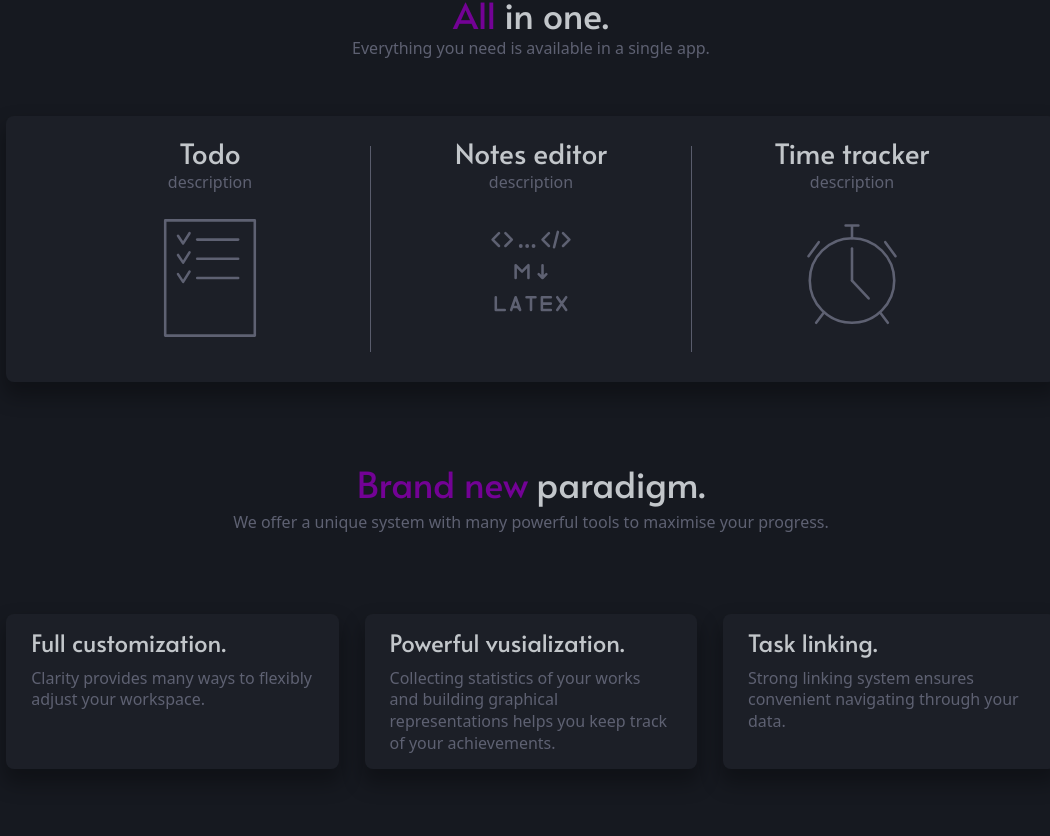
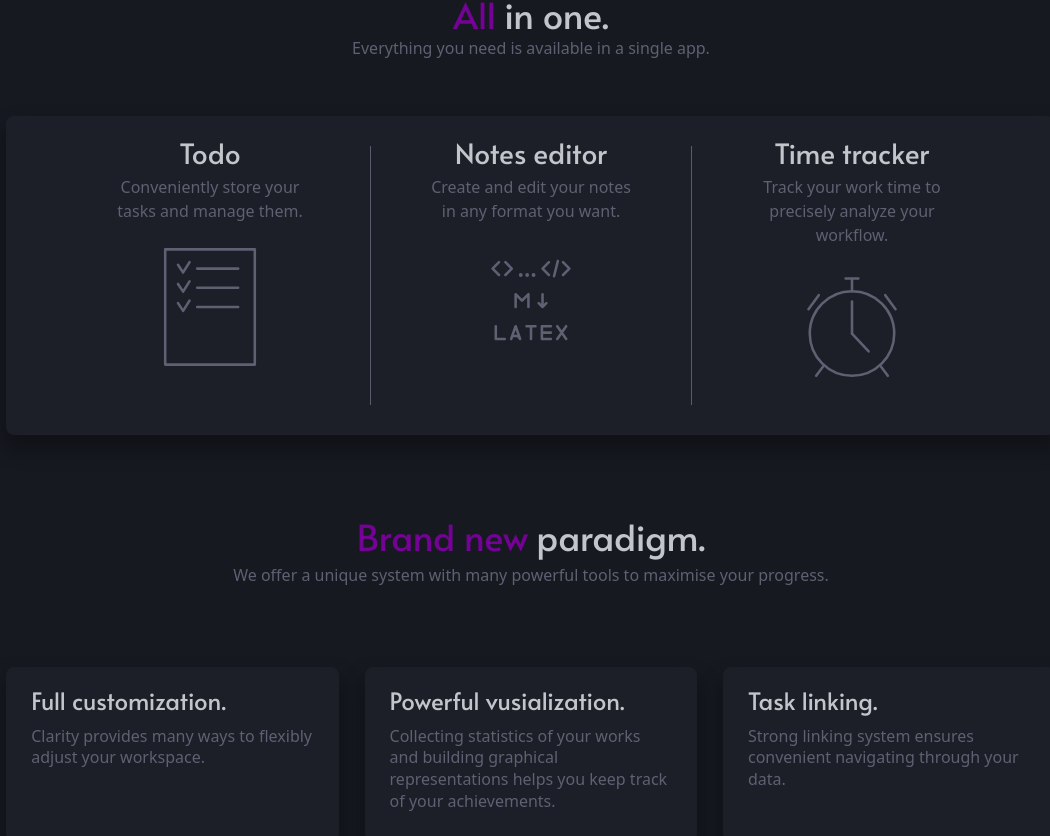
Before and after one commit to itmosha/clarity-website, a React (Create React App) app in the folder todo_frontend/: page / in a window 1280 px wide. Shown: the part 447-1283 px from the top of the page, without its empty margins (109-1159 px from the left). Built offline with nearby package versions, Linux system fonts and the light colour scheme.

Commit message:
added: prop types + card descriptions

```diff
--- a/todo_frontend/package.json
+++ b/todo_frontend/package.json
@@ -21,6 +21,7 @@
     "formik": "^2.2.9",
     "framer-motion": "^9.0.2",
     "js-cookie": "^3.0.1",
+    "prop-types": "^15.8.1",
     "react": "^18.2.0",
     "react-cookie": "^4.1.1",
     "react-dom": "^18.2.0",
@@ -55,6 +56,7 @@
     ]
   },
   "devDependencies": {
+    "@types/prop-types": "^15.7.5",
     "@types/three": "^0.149.0"
   }
 }
--- a/todo_frontend/src/components/IndexAllInOneCard.tsx
+++ b/todo_frontend/src/components/IndexAllInOneCard.tsx
@@ -1,21 +1,21 @@
-import React from 'react';
-import { Box, Heading, Text } from '@chakra-ui/react';
+import React from 'react'
+import PropTypes, { InferProps } from 'prop-types'
+import { Box, Heading, Text } from '@chakra-ui/react'
 
 
-type AllInOneCardProps = {
-    heading: string,
-    description: string
-}
-
-const IndexAllInOneCard: React.FC<AllInOneCardProps> = (props) => {
-    const { heading, description } = props;
+function IndexAllInOneCard({heading, description}: InferProps<typeof IndexAllInOneCard.propTypes>) {
 
     return (
-        <Box px={'20px'} w={'25vw'}>
+        <Box px={'60px'} w={'25vw'}>
             <Heading fontWeight={'500'} fontSize={'1.75rem'} textColor={'#C2C6CA'}>{ heading }</Heading>
-            <Text textColor={'#5E6172'}>{ description }</Text>
+            <Text textColor={'#5E6172'} mt={'5px'}>{ description }</Text>
         </Box>
     );
 }
 
+IndexAllInOneCard.propTypes = {
+    heading: PropTypes.string.isRequired,
+    description: PropTypes.string.isRequired
+}
+
 export default IndexAllInOneCard;
--- a/todo_frontend/src/components/IndexPageCard.tsx
+++ b/todo_frontend/src/components/IndexPageCard.tsx
@@ -1,17 +1,13 @@
 import React from 'react'
+import PropTypes, { InferProps } from 'prop-types'
 import { Box, Heading, Text } from '@chakra-ui/react'
 
 
-type IndexPageCardProps = {
-    title: string,
-    description: string
-}
-
-const IndexPageCard: React.FC<IndexPageCardProps> = ({ title, description }) => {
+function IndexPageCard({ title, description }: InferProps<typeof IndexPageCard.propTypes>) {
     return (
         <Box
             w={'26vw'}
-            p={'15px 25px'}
+            p={'20px 25px 30px 25px'}
             rounded={'0.5rem'}
             bgColor={'#1C1F27'}
             textAlign={'start'}
@@ -35,4 +31,9 @@ const IndexPageCard: React.FC<IndexPageCardProps> = ({ title, description }) =>
     )
 }
 
+IndexPageCard.propTypes = {
+    title: PropTypes.string.isRequired,
+    description: PropTypes.string.isRequired
+}
+
 export default IndexPageCard
--- a/todo_frontend/src/components/Navbar.tsx
+++ b/todo_frontend/src/components/Navbar.tsx
@@ -2,7 +2,7 @@ import React from 'react'
 import { Box, Flex, Heading, Text, Link, Button, ButtonGroup } from '@chakra-ui/react'
 
 
-function Navbar() {
+const Navbar: React.FC<{}> = () => {
     return (
         <Box
             p={'0px 0px 40px 0px !important'}
--- a/todo_frontend/src/pages/IndexPage.tsx
+++ b/todo_frontend/src/pages/IndexPage.tsx
@@ -87,7 +87,7 @@ const IndexPage: React.FC<{}> = () => {
             >
                 <Flex justify={'center'}>
                     <Box>
-                        <IndexAllInOneCard heading='Todo' description='description' />
+                        <IndexAllInOneCard heading='Todo' description='Conveniently store your tasks and manage them.' />
                         <Flex justify={'center'} py={'20px'}>
                             <Box w={'10vw'}>
                                 <TodoIcon />
@@ -96,7 +96,7 @@ const IndexPage: React.FC<{}> = () => {
                     </Box>
                     <Divider orientation={'vertical'} my={'10px'} height={'auto'} borderColor={'#83869C'}/>
                     <Box>
-                        <IndexAllInOneCard heading='Notes editor' description='description' />
+                        <IndexAllInOneCard heading='Notes editor' description='Create and edit your notes in any format you want.' />
                         <Flex justify='center' py='20px'>
                             <Box w='10vw'>
                                 <NotesIcon />
@@ -105,7 +105,7 @@ const IndexPage: React.FC<{}> = () => {
                     </Box>
                     <Divider orientation={'vertical'} my={'10px'} height={'auto'} borderColor={'#83869C'}/>
                     <Box>
-                        <IndexAllInOneCard heading='Time tracker' description='description' />
+                        <IndexAllInOneCard heading='Time tracker' description='Track your work time to precisely analyze your workflow.' />
                         <Flex justify='center' py='20px'>
                             <Box w='10vw'>
                                 <TimeIcon />
```
Also changed, not shown: todo_frontend/src/components/BasicLayout.tsx (+6 -4 lines), todo_frontend/src/components/PageTransition.tsx (+8 -7 lines).
